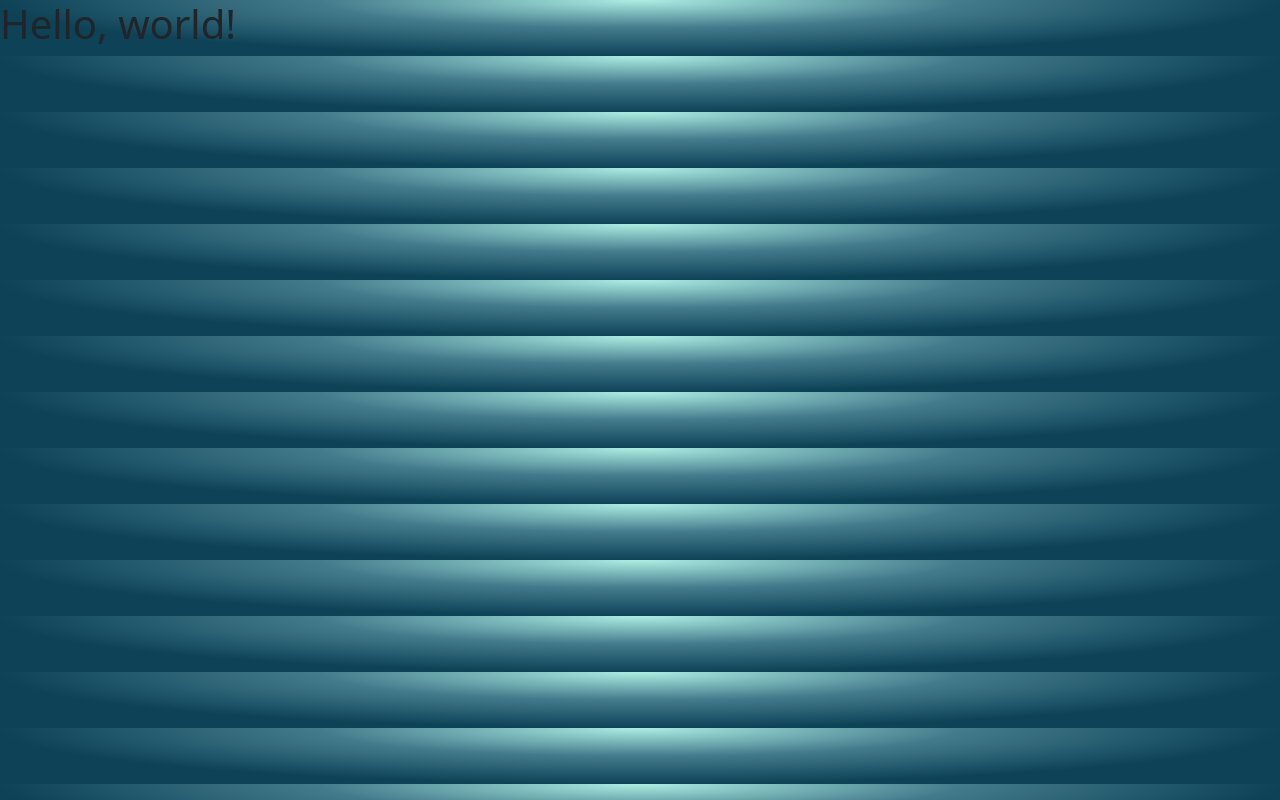
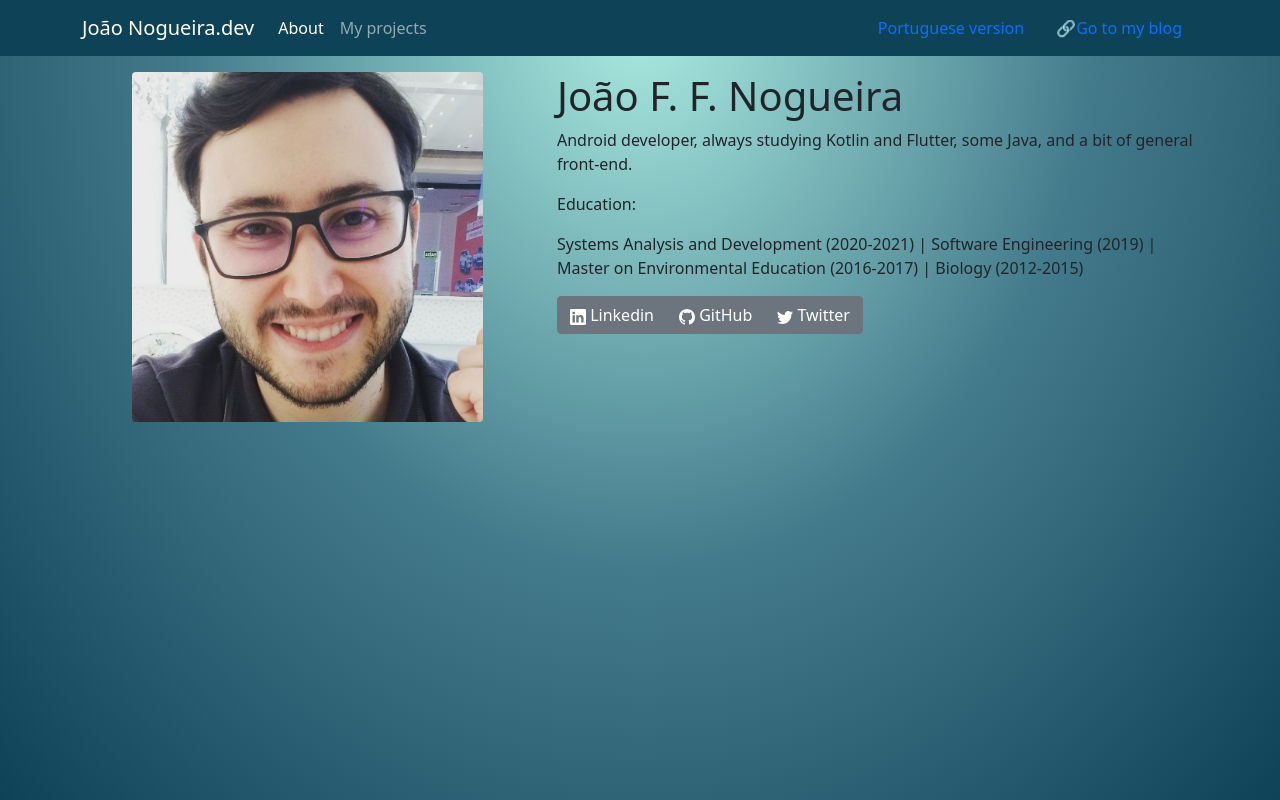
Before and after one commit to joaoffnogueira/legacy-portfolio, a plain HTML site: page index.html in a window 1280 px wide. Drawn offline with nearby package versions, Linux system fonts and the light colour scheme.

Commit message:
about section

```diff
--- a/css/style.css
+++ b/css/style.css
@@ -1,8 +1,9 @@
 body {
     height: 100%;
-    width: 100%;
+    margin: 0;
     background-color:#0E4357;
     background-image: radial-gradient(farthest-corner at 50% 0%, #ADEEE3, #447B8C, #0E4357);
-    background-image: radial-gradient(farthest-side at 50% 0%, #ADEEE3, #447B8C, #0E4357);
-    background-size: cover;
+    /*background-image: radial-gradient(farthest-side at 50% 0%, #ADEEE3, #447B8C, #0E4357);*/
+    background-repeat: no-repeat;
+    background-attachment: fixed;
 }
--- a/index.html
+++ b/index.html
@@ -1,15 +1,74 @@
 <!doctype html>
 <html lang="en">
+
 <head>
   <meta charset="utf-8">
   <meta name="viewport" content="width=device-width, initial-scale=1">
-    <link href="https://cdn.jsdelivr.net/npm/bootstrap@5.0.2/dist/css/bootstrap.min.css" rel="stylesheet" integrity="sha384-EVSTQN3/azprG1Anm3QDgpJLIm9Nao0Yz1ztcQTwFspd3yD65VohhpuuCOmLASjC" crossorigin="anonymous">
+  <link href="https://cdn.jsdelivr.net/npm/bootstrap@5.0.2/dist/css/bootstrap.min.css" rel="stylesheet"
+    integrity="sha384-EVSTQN3/azprG1Anm3QDgpJLIm9Nao0Yz1ztcQTwFspd3yD65VohhpuuCOmLASjC" crossorigin="anonymous">
   <link href="./css/style.css" rel="stylesheet">
   <title>Hello, world!</title>
 </head>
+
 <body>
-    <h1>Hello, world!</h1>
+  <div class="container">
+    <nav class="navbar navbar-expand-sm fixed-top navbar-dark" style="background-color: #0E4357;">
+      <div class="container">
+        <a class="navbar-brand" href="#">João Nogueira.dev</a>
+        <button class="navbar-toggler" type="button" data-bs-toggle="collapse" data-bs-target="#navbarTogglerDemo02"
+          aria-controls="navbarTogglerDemo02" aria-expanded="false" aria-label="Toggle navigation">
+          <span class="navbar-toggler-icon"></span>
+        </button>
+        <div class="collapse navbar-collapse" id="navbarTogglerDemo02">
+          <ul class="navbar-nav me-auto mb-2 mb-lg-0">
+            <li class="nav-item">
+              <a class="nav-link active" aria-current="page" href="#about">About</a>
+            </li>
+            <li class="nav-item">
+              <a class="nav-link" href="#projects">My projects</a>
+            </li>
+          </ul>
+          <a class="nav-link" href="./index-ptbr.html">Portuguese version</a>
+          <a class="nav-link" href="https://blog.joaonogueira.dev/">🔗Go to my blog</a>
+        </div>
+      </div>
+    </nav>
+  </div>
+<br>
+<br>
+<br>
+  <div class="container" id="about">
+    <div class="row">
+      <div class="col-5">
+        <img src="./img/2021.jpg" class="img-fluid rounded mx-auto d-block" alt="..." style="max-height: 350px;">
+      </div>
+      <div class="col">
+        <h1>João F. F. Nogueira</h1>
+        <p>Android developer, always studying Kotlin and Flutter, some Java, and a bit of general front-end.</p>
+        <p>Education:</p>
+        <p>Systems Analysis and Development (2020-2021) | Software Engineering (2019) | Master on Environmental Education (2016-2017) | Biology (2012-2015)</p>
+        <div class="btn-group" role="group" aria-label="Social links">
+          <a href="https://www.linkedin.com/in/joaoffnogueira/" class="btn btn-secondary"><svg xmlns="http://www.w3.org/2000/svg" width="16" height="16" fill="currentColor" class="bi bi-linkedin" viewBox="0 0 16 16">
+            <path d="M0 1.146C0 .513.526 0 1.175 0h13.65C15.474 0 16 .513 16 1.146v13.708c0 .633-.526 1.146-1.175 1.146H1.175C.526 16 0 15.487 0 14.854V1.146zm4.943 12.248V6.169H2.542v7.225h2.401zm-1.2-8.212c.837 0 1.358-.554 1.358-1.248-.015-.709-.52-1.248-1.342-1.248-.822 0-1.359.54-1.359 1.248 0 .694.521 1.248 1.327 1.248h.016zm4.908 8.212V9.359c0-.216.016-.432.08-.586.173-.431.568-.878 1.232-.878.869 0 1.216.662 1.216 1.634v3.865h2.401V9.25c0-2.22-1.184-3.252-2.764-3.252-1.274 0-1.845.7-2.165 1.193v.025h-.016a5.54 5.54 0 0 1 .016-.025V6.169h-2.4c.03.678 0 7.225 0 7.225h2.4z"/>
+          </svg> Linkedin </a>
+          <a href="https://github.com/joaoffnogueira" class="btn btn-secondary"><svg xmlns="http://www.w3.org/2000/svg" width="16" height="16" fill="currentColor" class="bi bi-github" viewBox="0 0 16 16">
+            <path d="M8 0C3.58 0 0 3.58 0 8c0 3.54 2.29 6.53 5.47 7.59.4.07.55-.17.55-.38 0-.19-.01-.82-.01-1.49-2.01.37-2.53-.49-2.69-.94-.09-.23-.48-.94-.82-1.13-.28-.15-.68-.52-.01-.53.63-.01 1.08.58 1.23.82.72 1.21 1.87.87 2.33.66.07-.52.28-.87.51-1.07-1.78-.2-3.64-.89-3.64-3.95 0-.87.31-1.59.82-2.15-.08-.2-.36-1.02.08-2.12 0 0 .67-.21 2.2.82.64-.18 1.32-.27 2-.27.68 0 1.36.09 2 .27 1.53-1.04 2.2-.82 2.2-.82.44 1.1.16 1.92.08 2.12.51.56.82 1.27.82 2.15 0 3.07-1.87 3.75-3.65 3.95.29.25.54.73.54 1.48 0 1.07-.01 1.93-.01 2.2 0 .21.15.46.55.38A8.012 8.012 0 0 0 16 8c0-4.42-3.58-8-8-8z"/>
+          </svg> GitHub </a>
+          <a href="https://twitter.com/joaoffnogueira" class="btn btn-secondary"><svg xmlns="http://www.w3.org/2000/svg" width="16" height="16" fill="currentColor" class="bi bi-twitter" viewBox="0 0 16 16">
+            <path d="M5.026 15c6.038 0 9.341-5.003 9.341-9.334 0-.14 0-.282-.006-.422A6.685 6.685 0 0 0 16 3.542a6.658 6.658 0 0 1-1.889.518 3.301 3.301 0 0 0 1.447-1.817 6.533 6.533 0 0 1-2.087.793A3.286 3.286 0 0 0 7.875 6.03a9.325 9.325 0 0 1-6.767-3.429 3.289 3.289 0 0 0 1.018 4.382A3.323 3.323 0 0 1 .64 6.575v.045a3.288 3.288 0 0 0 2.632 3.218 3.203 3.203 0 0 1-.865.115 3.23 3.23 0 0 1-.614-.057 3.283 3.283 0 0 0 3.067 2.277A6.588 6.588 0 0 1 .78 13.58a6.32 6.32 0 0 1-.78-.045A9.344 9.344 0 0 0 5.026 15z"/>
+          </svg> Twitter </a>
+        </div>
+      </div>
+    </div>
+  </div>
 
-    <script src="https://cdn.jsdelivr.net/npm/bootstrap@5.0.2/dist/js/bootstrap.bundle.min.js" integrity="sha384-MrcW6ZMFYlzcLA8Nl+NtUVF0sA7MsXsP1UyJoMp4YLEuNSfAP+JcXn/tWtIaxVXM" crossorigin="anonymous"></script>
+  <div class="container" id="projects">
+
+  </div>
+
+  <script src="https://cdn.jsdelivr.net/npm/bootstrap@5.0.2/dist/js/bootstrap.bundle.min.js"
+    integrity="sha384-MrcW6ZMFYlzcLA8Nl+NtUVF0sA7MsXsP1UyJoMp4YLEuNSfAP+JcXn/tWtIaxVXM" crossorigin="anonymous">
+  </script>
 </body>
+
 </html>
```
Also changed, not shown: img/2021.jpg (added). Lines whose indentation alone changed are shown as unchanged.
